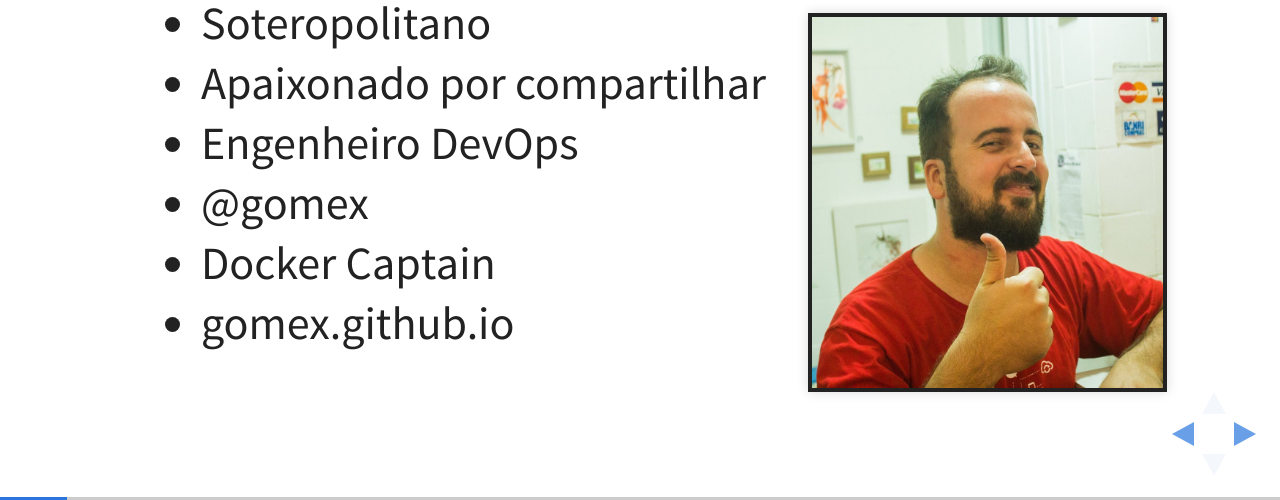
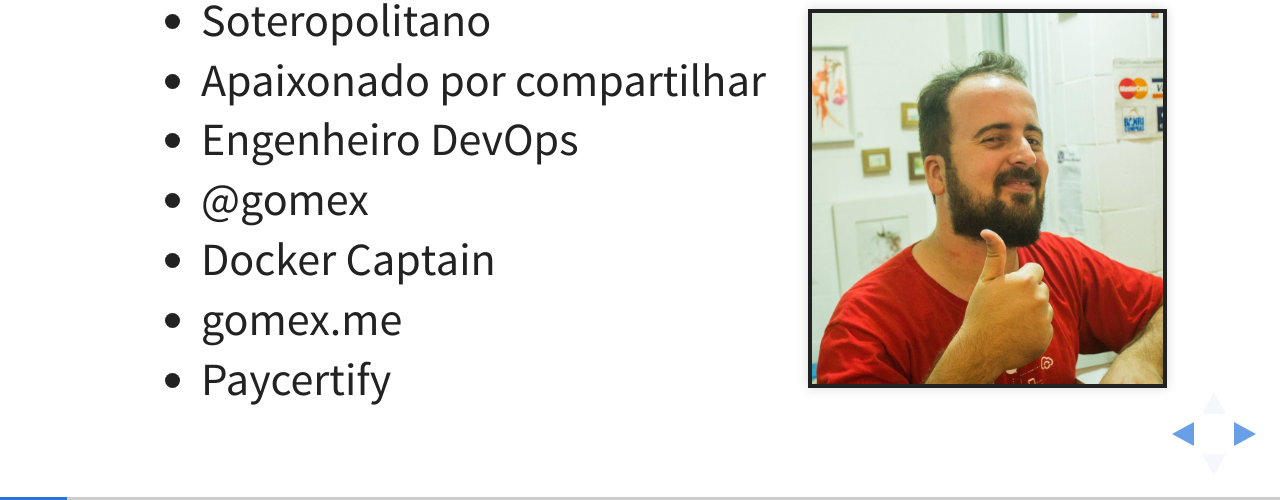
Before and after one commit to gomex/docker-como-super-comando, a website: page index.html in a window 1280 px wide. Both pictures are taken after a click on the button 1251 px from the left and 734 px from the top of the page. Shown: the part 300-800 px from the top of the page. Drawn offline with Linux system fonts and the light colour scheme.

Commit message:
Update index.html

```diff
--- a/index.html
+++ b/index.html
@@ -57,7 +57,8 @@
 						<li>Engenheiro DevOps</li>
 						<li>@gomex</li>
 						<li>Docker Captain</li>
-						<li>gomex.github.io</li>
+						<li>gomex.me</li>
+					        <li>Paycertify</li>
 					</ul>
 				</section>
 
```
